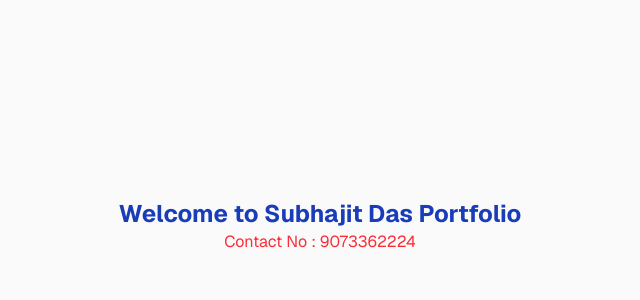
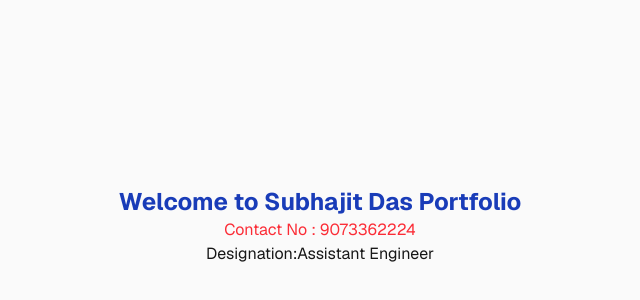
Before and after one commit to Subha-87/Portfolio-Jenkins-AWS, a Next.js app: page / in a window 1280 px wide. Shown: the part 174-474 px from the top of the page, without its empty margins (320-960 px from the left). Built offline with nearby package versions, Linux system fonts and the light colour scheme.

Commit message:
test change

```diff
--- a/src/app/page.js
+++ b/src/app/page.js
@@ -5,6 +5,7 @@ export default function Home() {
     <div className="flex flex-col flex-1 items-center justify-center bg-zinc-50 font-sans dark:bg-black">
      <h2 className="text-2xl text-blue-800 font-bold">Welcome to Subhajit Das Portfolio</h2>
      <h4 className="text-red-500">Contact No : 9073362224</h4>
+     <h5>Designation:Assistant Engineer</h5>
     </div>
   );
 }
```
